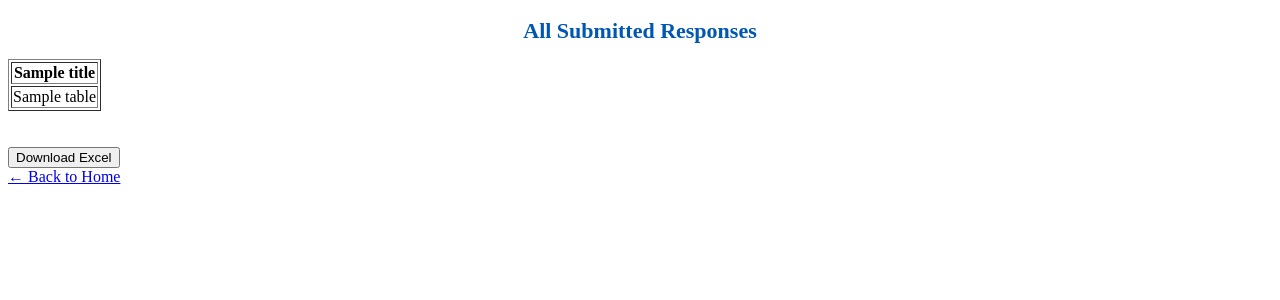
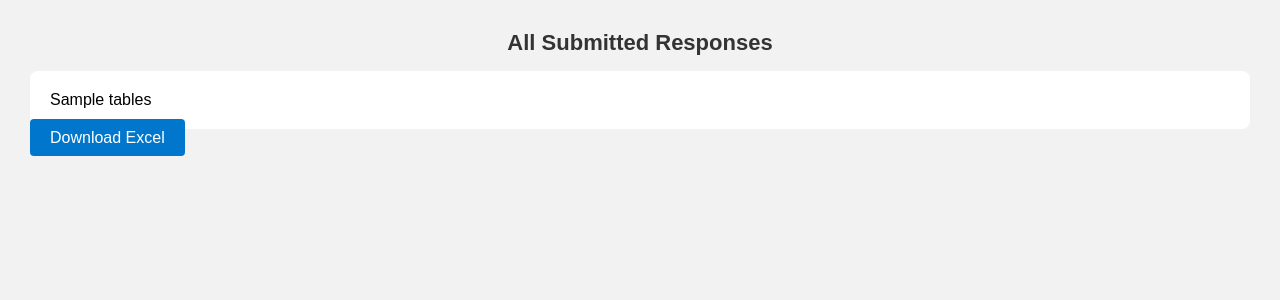
Before and after one commit to Monishahee/machine_forms, a Flask app: template templates/view_responses.html in a window 1280 px wide. Shown: the top 300 px of the page. Run offline with Flask 3, Linux system fonts and the light colour scheme; the template is opened without the code that fills it: most values are stand-ins (such as "Sample title", 1, 10 or a date in 2020).

Commit message:
Update view_responses.html

```diff
--- a/templates/view_responses.html
+++ b/templates/view_responses.html
@@ -1,39 +1,67 @@
 <!DOCTYPE html>
 <html>
 <head>
-    <title>View Responses</title>
+    <title>All Responses</title>
     <link rel="stylesheet" href="{{ url_for('static', filename='style.css') }}">
+    <style>
+        body {
+            font-family: Arial, sans-serif;
+            margin: 30px;
+            background-color: #f2f2f2;
+        }
+        h2 {
+            color: #333;
+        }
+        .table-container {
+            overflow-x: auto;
+            background-color: #fff;
+            padding: 20px;
+            border-radius: 8px;
+        }
+        table {
+            border-collapse: collapse;
+            width: 100%;
+            margin-top: 10px;
+        }
+        th, td {
+            border: 1px solid #ccc;
+            padding: 10px;
+            text-align: left;
+            vertical-align: top;
+        }
+        th {
+            background-color: #0077cc;
+            color: white;
+            position: sticky;
+            top: 0;
+            z-index: 1;
+        }
+        img {
+            max-width: 120px;
+            height: auto;
+        }
+        .download-btn {
+            margin-top: 20px;
+            padding: 10px 20px;
+            background-color: #0077cc;
+            color: white;
+            border: none;
+            border-radius: 4px;
+            cursor: pointer;
+            text-decoration: none;
+        }
+        .download-btn:hover {
+            background-color: #005fa3;
+        }
+    </style>
 </head>
 <body>
     <h2>All Submitted Responses</h2>
 
-    {% if tables %}
-        <table border="1">
-            <thead>
-                <tr>
-                    {% for title in titles %}
-                        <th>{{ title }}</th>
-                    {% endfor %}
-                </tr>
-            </thead>
-            <tbody>
-                {% for row in tables[0] %}
-                    <tr>
-                        {% for item in row %}
-                            <td>{{ item }}</td>
-                        {% endfor %}
-                    </tr>
-                {% endfor %}
-            </tbody>
-        </table>
-        <br><br>
-        <a href="{{ url_for('download_excel') }}">
-            <button>Download Excel</button>
-        </a>
-    {% else %}
-        <p>No responses yet.</p>
-    {% endif %}
+    <div class="table-container">
+        {{ tables|safe }}
+    </div>
 
-    <br><a href="/">← Back to Home</a>
+    <a href="{{ url_for('download_excel') }}" class="download-btn">Download Excel</a>
 </body>
 </html>
```
